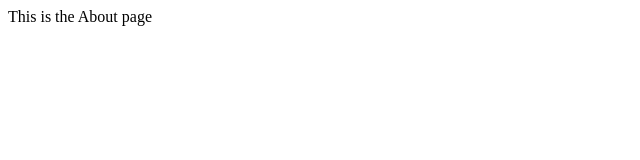
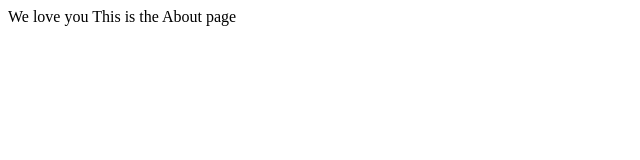
Before and after one commit to furman3000/Sarfari, a website: page about.html in a window 1280 px wide. Shown: the whole page, without its empty margins (0-640 px from the left). Drawn offline with Linux system fonts and the light colour scheme.

Commit message:
Customer asked for this change

```diff
--- a/about.html
+++ b/about.html
@@ -1,6 +1,8 @@
 <!DOCTYPE html>
 <html>
   <body>
+    We love you
     This is the About page
+    <!-- Here is a new form -->
   </body>
 <html>
```
